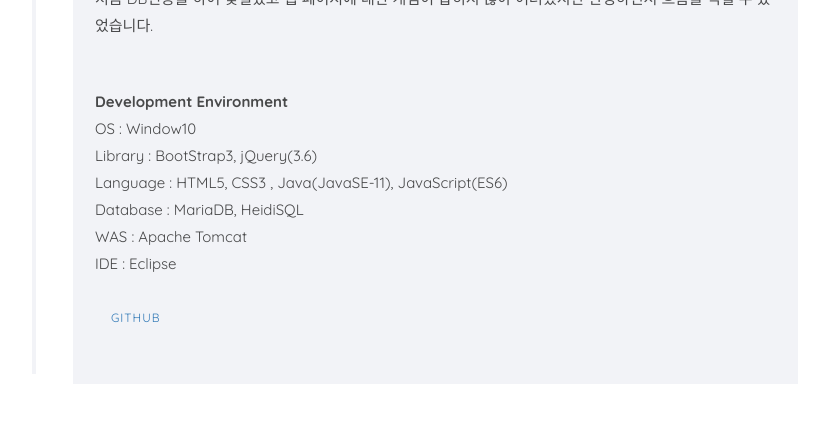
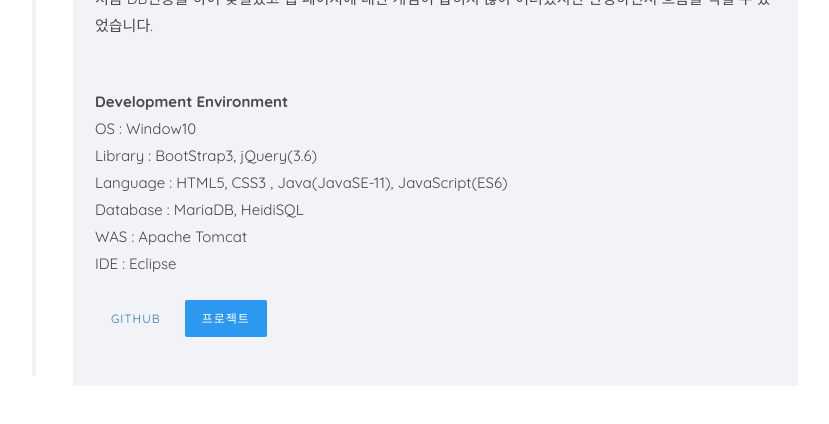
Before and after one commit to huiwon-kim/huiwon-kim.github.io, a plain HTML site: page index.html in a window 1280 px wide. Shown: the part 6971-7395 px from the top of the page, without its empty margins (390-1219 px from the left). Drawn offline with nearby package versions, Linux system fonts and the light colour scheme; files whose address does not match are found by name; a web font is replaced by a local one.

Commit message:
Add files via upload

```diff
--- a/index.html
+++ b/index.html
@@ -508,6 +508,7 @@ Copyright <script>document.write(new Date().getFullYear());</script> All rights
 				                  </p>
 				                  <p>
 				                  	<button type="button" class="btn btn-link" onclick="window.open('https://github.com/huiwon-kim/Blog/tree/master')">Github</button>
+				                  	<button type="button" class="btn btn-primary" onclick="window.open('http://13.209.237.228/blog')">프로젝트</button>
 				                  </p>
 				               </div>
 				            </div>
```
